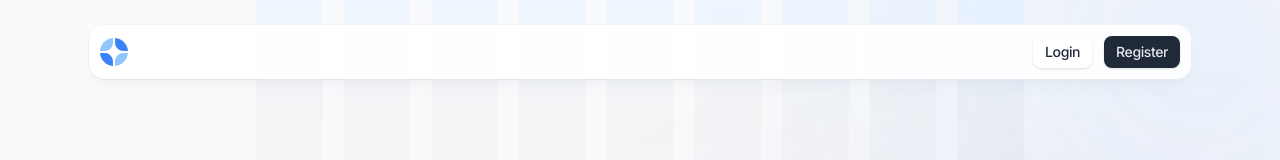
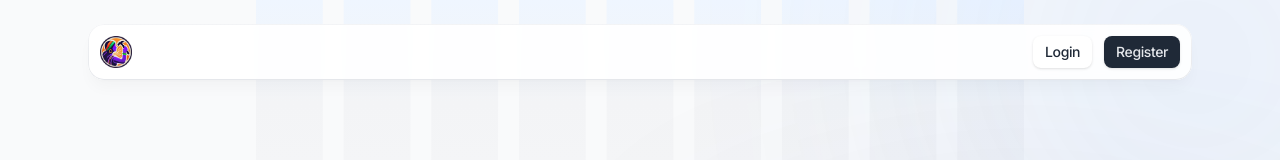
Before and after one commit to Koussay-Akchi/artisans-web, a Next.js app: page / in a window 1280 px wide. Shown: the top 160 px of the page. Built offline with nearby package versions, Linux system fonts and the light colour scheme.

Commit message:
fix: logo

```diff
--- a/components/business-categories.tsx
+++ b/components/business-categories.tsx
@@ -1,5 +1,5 @@
 import Image from "next/image";
-import Logo01 from "@/public/images/logo-01.svg";
+import Logo01 from "@/public/images/logo.png";
 import Logo02 from "@/public/images/logo-02.svg";
 import Logo03 from "@/public/images/logo-03.svg";
 import Logo04 from "@/public/images/logo-04.svg";
@@ -180,8 +180,8 @@ export default function BusinessCategories() {
                   <Image
                     className="relative"
                     src={Logo01}
-                    width={32}
-                    height={32}
+                    width={45}
+                    height={45}
                     alt="Logo 01"
                   />
                 </div>
--- a/components/ui/logo.tsx
+++ b/components/ui/logo.tsx
@@ -1,22 +1,16 @@
 import Link from "next/link";
-
+import Image from "next/image";
+import Logo01 from "@/public/images/logo.png";
 export default function Logo() {
   return (
     <Link href="/" className="inline-flex" aria-label="Cruip">
-      <svg xmlns="http://www.w3.org/2000/svg" width="28" height="28">
-        <path
-          className="fill-blue-500"
-          fillRule="evenodd"
-          d="M15.052 0c6.914.513 12.434 6.033 12.947 12.947h-5.015a7.932 7.932 0 0 1-7.932-7.932V0Zm-2.105 22.985V28C6.033 27.487.513 21.967 0 15.053h5.015a7.932 7.932 0 0 1 7.932 7.932Z"
-          clipRule="evenodd"
+        <Image
+          className="relative"
+          src={Logo01}
+          width={32}
+          height={32}
+          alt="Logo 01"
         />
-        <path
-          className="fill-blue-300"
-          fillRule="evenodd"
-          d="M0 12.947C.513 6.033 6.033.513 12.947 0v5.015a7.932 7.932 0 0 1-7.932 7.932H0Zm22.984 2.106h5.015C27.486 21.967 21.966 27.487 15.052 28v-5.015a7.932 7.932 0 0 1 7.932-7.932Z"
-          clipRule="evenodd"
-        />
-      </svg>
     </Link>
   );
 }
```
Also changed, not shown: public/images/logo-01.svg, public/images/logo.png (added).
